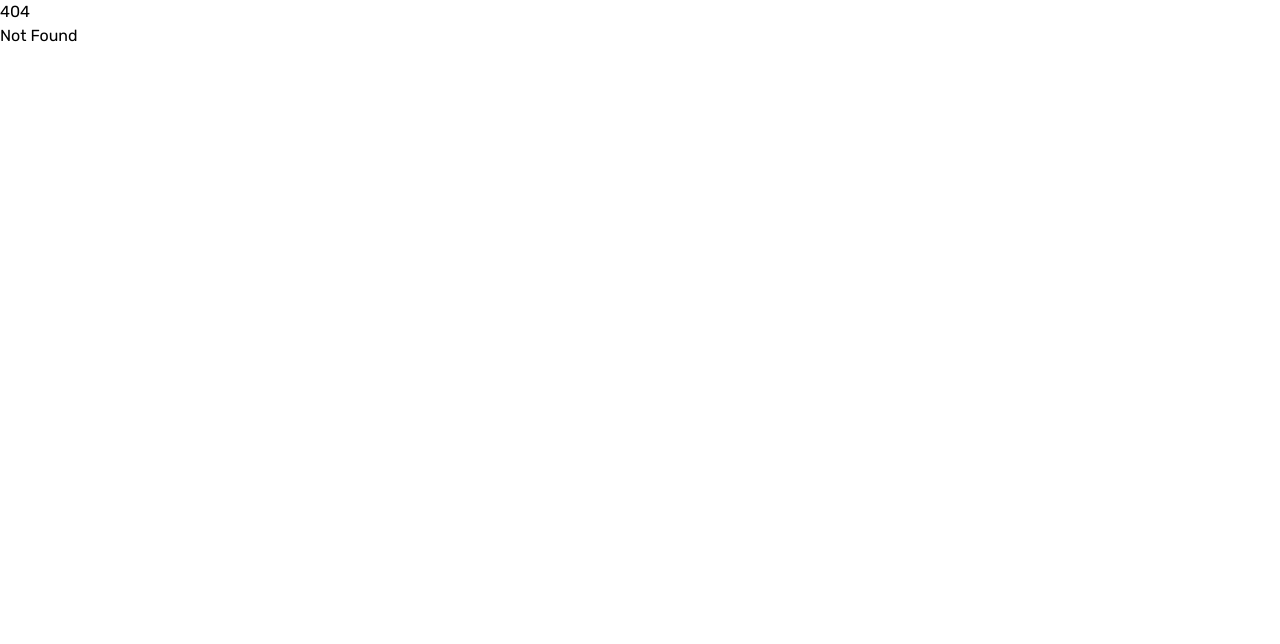
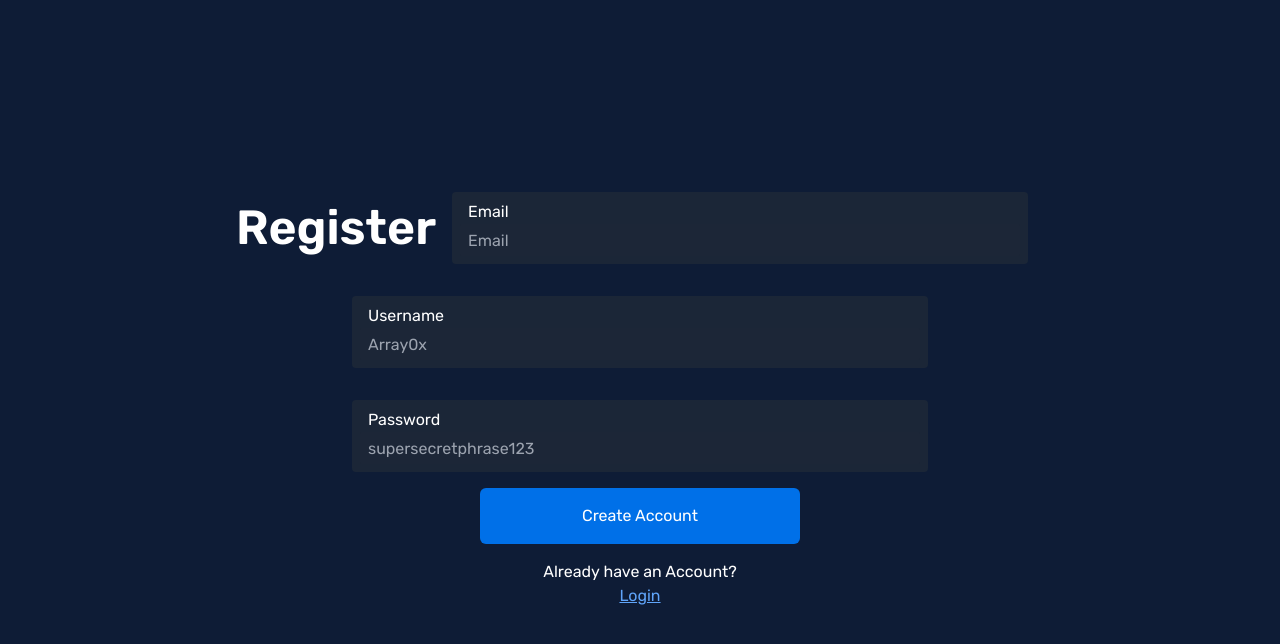
Before and after one commit to IrisChat/irisfrontend, a SvelteKit app: page /auth/register in a window 1280 px wide. Before the commit this address had no page. Shown: the top 644 px of the page. Built offline with nearby package versions, Linux system fonts and the light colour scheme.

Commit message:
Simplify auth flow

```diff
--- a/src/routes/auth/+page.svelte
+++ b/src/routes/auth/+page.svelte
@@ -1,83 +1,5 @@
 <script>
-	let payload = {
-		email: '',
-		username: '',
-		password: ''
-	};
-
-	const handleChange = (event) => {
-		Object.defineProperty(payload, event.target.name, {
-			value: event.target.value,
-			writeable: true
-		});
-	};
-	const handleSubmit = (event) => {
-		event.preventDefault();
-	};
+	import Login from './login/+page.svelte';
 </script>
 
-<main
-	class="flex h-screen flex-wrap items-center justify-center bg-gray-200 text-white"
-	style="background: #0E1C36;"
->
-	<form
-		class="flex flex-wrap items-center justify-center"
-		on:submit={(event) => handleSubmit(event)}
-	>
-	<div class="flex flex-wrap invisiblewrap w-full basis-full items-center justify-center">
-		<div class="smartwrapper flex flex-wrap max-w-fit basis-full items-center justify-center">
-			<div class="text-5xl font-semibold">Authenticate</div>
-			<div
-				class="field email my-4 mx-4 flex max-w-xl basis-full flex-wrap items-center justify-center rounded bg-gray-800 bg-opacity-80 px-2 py-2"
-			>
-				<label for="email" class="basis-full px-2">Email</label>
-				<input
-					class="h-8 w-full rounded-sm bg-gray-800 bg-opacity-20 px-2"
-					type="email"
-					placeholder="Email"
-					name="email"
-					on:change={(event) => handleChange(event)}
-				/>
-			</div>
-
-			<div
-				class="field username my-4 mx-4 flex w-80 max-w-xl basis-full flex-wrap items-center justify-center rounded bg-gray-800 bg-opacity-80 px-2 py-2"
-			>
-				<label for="username" class="basis-full px-2">Username</label>
-				<input
-					class="h-8 w-full rounded-sm bg-gray-800 bg-opacity-20 px-2"
-					type="text"
-					placeholder="Array0x"
-					name="username"
-					on:change={(event) => handleChange(event)}
-				/>
-			</div>
-		</div>
-	</div>
-		<div
-			class="field password my-4 mx-4 flex w-80 max-w-xl basis-full flex-wrap items-center justify-center rounded bg-gray-800 bg-opacity-80 px-2 py-2"
-		>
-			<label for="password" class="basis-full px-2">Password</label>
-			<input
-				class="h-8 w-full rounded-sm bg-gray-800 bg-opacity-20 px-2"
-				type="password"
-				placeholder="supersecretphrase123"
-				name="password"
-				on:change={(event) => handleChange(event)}
-			/>
-		</div>
-		<div class="footer flex w-full basis-full flex-wrap items-center justify-center text-center">
-			<button
-				class="max-w-xs basis-full rounded-md bg-secondary hover:opacity-80 px-2 py-4"
-				style="background: #0070e8;">Create Account</button
-			>
-			<div class="my-4 flex basis-full flex-wrap items-center justify-center">
-				<span class="basis-full">Already have an Account? </span>
-				<a href="/login" class="font-base text-blue-400 underline hover:text-blue-500">
-					<span>Login</span>
-				</a>
-			</div>
-		</div>
-		<!-- <ToastContainer /> -->
-	</form>
-</main>
+<Login />
--- /dev/null
+++ b/src/routes/auth/login/+page.svelte
@@ -0,0 +1,72 @@
+<script>
+	let payload = {
+		email: '',
+		username: '',
+		password: ''
+	};
+
+	const handleChange = (event) => {
+		Object.defineProperty(payload, event.target.name, {
+			value: event.target.value,
+			writeable: true
+		});
+	};
+	const handleSubmit = (event) => {
+		event.preventDefault();
+	};
+</script>
+
+<main
+	class="flex h-screen flex-wrap items-center justify-center bg-gray-200 text-white"
+	style="background: #0E1C36;"
+>
+	<form
+		class="flex flex-wrap items-center justify-center"
+		on:submit={(event) => handleSubmit(event)}
+	>
+	<div class="flex flex-wrap invisiblewrap w-full basis-full items-center justify-center">
+		<div class="smartwrapper flex flex-wrap max-w-fit basis-full items-center justify-center">
+			<div class="text-5xl font-semibold">Login</div>
+
+
+			<div
+				class="field username my-4 mx-4 flex w-80 max-w-xl basis-full flex-wrap items-center justify-center rounded bg-gray-800 bg-opacity-80 px-2 py-2"
+			>
+				<label for="username" class="basis-full px-2">Username</label>
+				<input
+					class="h-8 w-full rounded-sm bg-gray-800 bg-opacity-20 px-2"
+					type="text"
+					placeholder="Username or Email"
+					name="username"
+					on:change={(event) => handleChange(event)}
+				/>
+			</div>
+		</div>
+	</div>
+		<div
+			class="field password my-4 mx-4 flex w-80 max-w-xl basis-full flex-wrap items-center justify-center rounded bg-gray-800 bg-opacity-80 px-2 py-2"
+		>
+			<label for="password" class="basis-full px-2">Password</label>
+			<input
+				class="h-8 w-full rounded-sm bg-gray-800 bg-opacity-20 px-2"
+				type="password"
+				placeholder="supersecretphrase123"
+				name="password"
+				on:change={(event) => handleChange(event)}
+			/>
+		</div>
+		<div class="footer flex w-full basis-full flex-wrap items-center justify-center text-center">
+			<button
+				class="max-w-xs basis-full rounded-md bg-secondary hover:opacity-80 px-2 py-4"
+				style="background: #0070e8;">Login</button
+			>
+			<div class="my-4 flex basis-full flex-wrap items-center justify-center">
+				<span class="basis-full">Don't have an Account? </span>
+				<a href="/auth/register" class="font-base text-blue-400 underline hover:text-blue-500">
+					<span>Register</span>
+				</a>
+			</div>
+		</div>
+		<!-- <ToastContainer /> -->
+	</form>
+</main>
--- /dev/null
+++ b/src/routes/auth/register/+page.svelte
@@ -0,0 +1,83 @@
+<script>
+	let payload = {
+		email: '',
+		username: '',
+		password: ''
+	};
+
+	const handleChange = (event) => {
+		Object.defineProperty(payload, event.target.name, {
+			value: event.target.value,
+			writeable: true
+		});
+	};
+	const handleSubmit = (event) => {
+		event.preventDefault();
+	};
+</script>
+
+<main
+	class="flex h-screen flex-wrap items-center justify-center bg-gray-200 text-white"
+	style="background: #0E1C36;"
+>
+	<form
+		class="flex flex-wrap items-center justify-center"
+		on:submit={(event) => handleSubmit(event)}
+	>
+	<div class="flex flex-wrap invisiblewrap w-full basis-full items-center justify-center">
+		<div class="smartwrapper flex flex-wrap max-w-fit basis-full items-center justify-center">
+			<div class="text-5xl font-semibold">Register</div>
+			<div
+				class="field email my-4 mx-4 flex max-w-xl basis-full flex-wrap items-center justify-center rounded bg-gray-800 bg-opacity-80 px-2 py-2"
+			>
+				<label for="email" class="basis-full px-2">Email</label>
+				<input
+					class="h-8 w-full rounded-sm bg-gray-800 bg-opacity-20 px-2"
+					type="email"
+					placeholder="Email"
+					name="email"
+					on:change={(event) => handleChange(event)}
+				/>
+			</div>
+
+			<div
+				class="field username my-4 mx-4 flex w-80 max-w-xl basis-full flex-wrap items-center justify-center rounded bg-gray-800 bg-opacity-80 px-2 py-2"
+			>
+				<label for="username" class="basis-full px-2">Username</label>
+				<input
+					class="h-8 w-full rounded-sm bg-gray-800 bg-opacity-20 px-2"
+					type="text"
+					placeholder="Array0x"
+					name="username"
+					on:change={(event) => handleChange(event)}
+				/>
+			</div>
+		</div>
+	</div>
+		<div
+			class="field password my-4 mx-4 flex w-80 max-w-xl basis-full flex-wrap items-center justify-center rounded bg-gray-800 bg-opacity-80 px-2 py-2"
+		>
+			<label for="password" class="basis-full px-2">Password</label>
+			<input
+				class="h-8 w-full rounded-sm bg-gray-800 bg-opacity-20 px-2"
+				type="password"
+				placeholder="supersecretphrase123"
+				name="password"
+				on:change={(event) => handleChange(event)}
+			/>
+		</div>
+		<div class="footer flex w-full basis-full flex-wrap items-center justify-center text-center">
+			<button
+				class="max-w-xs basis-full rounded-md bg-secondary hover:opacity-80 px-2 py-4"
+				style="background: #0070e8;">Create Account</button
+			>
+			<div class="my-4 flex basis-full flex-wrap items-center justify-center">
+				<span class="basis-full">Already have an Account? </span>
+				<a href="/auth/login" class="font-base text-blue-400 underline hover:text-blue-500">
+					<span>Login</span>
+				</a>
+			</div>
+		</div>
+		<!-- <ToastContainer /> -->
+	</form>
+</main>
```
